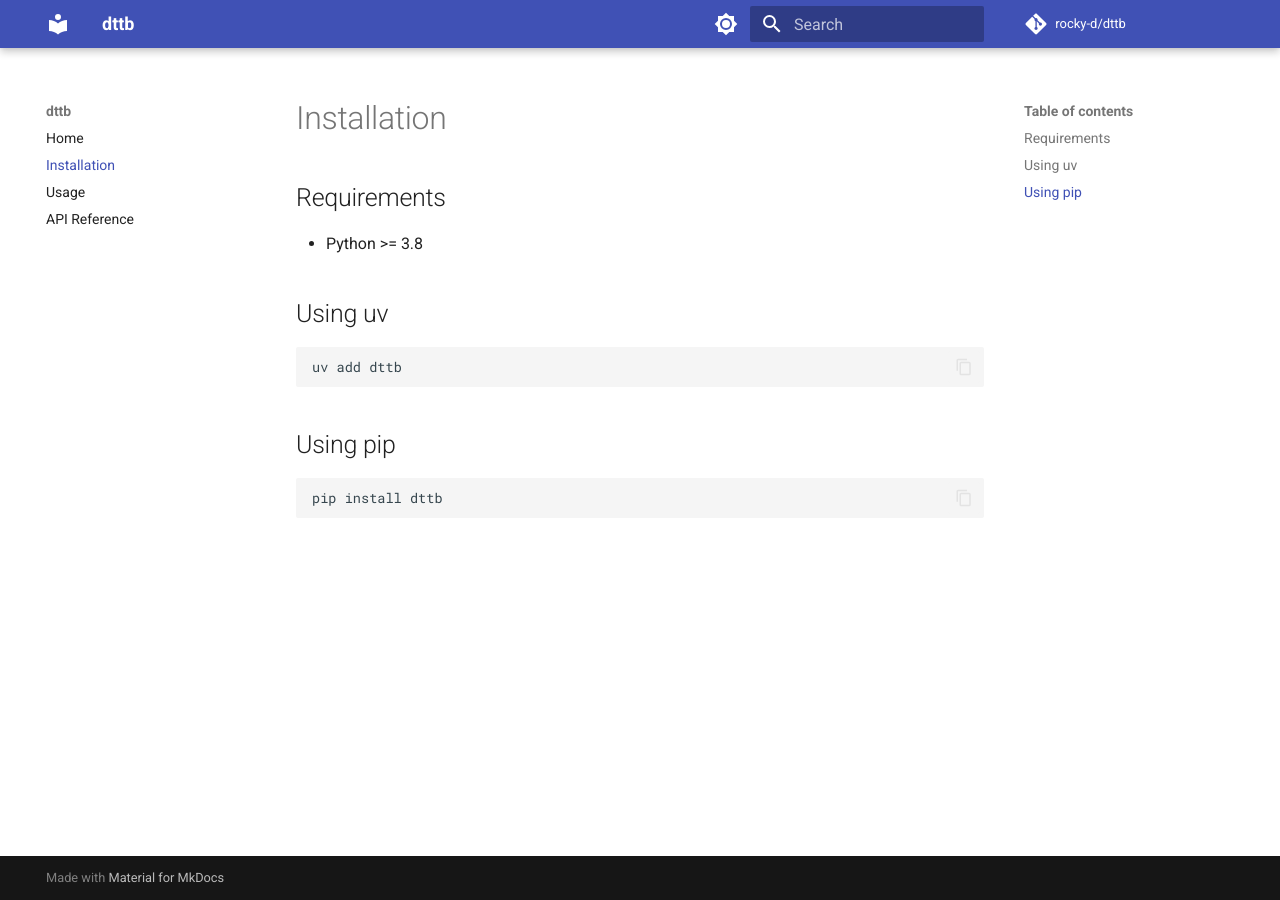
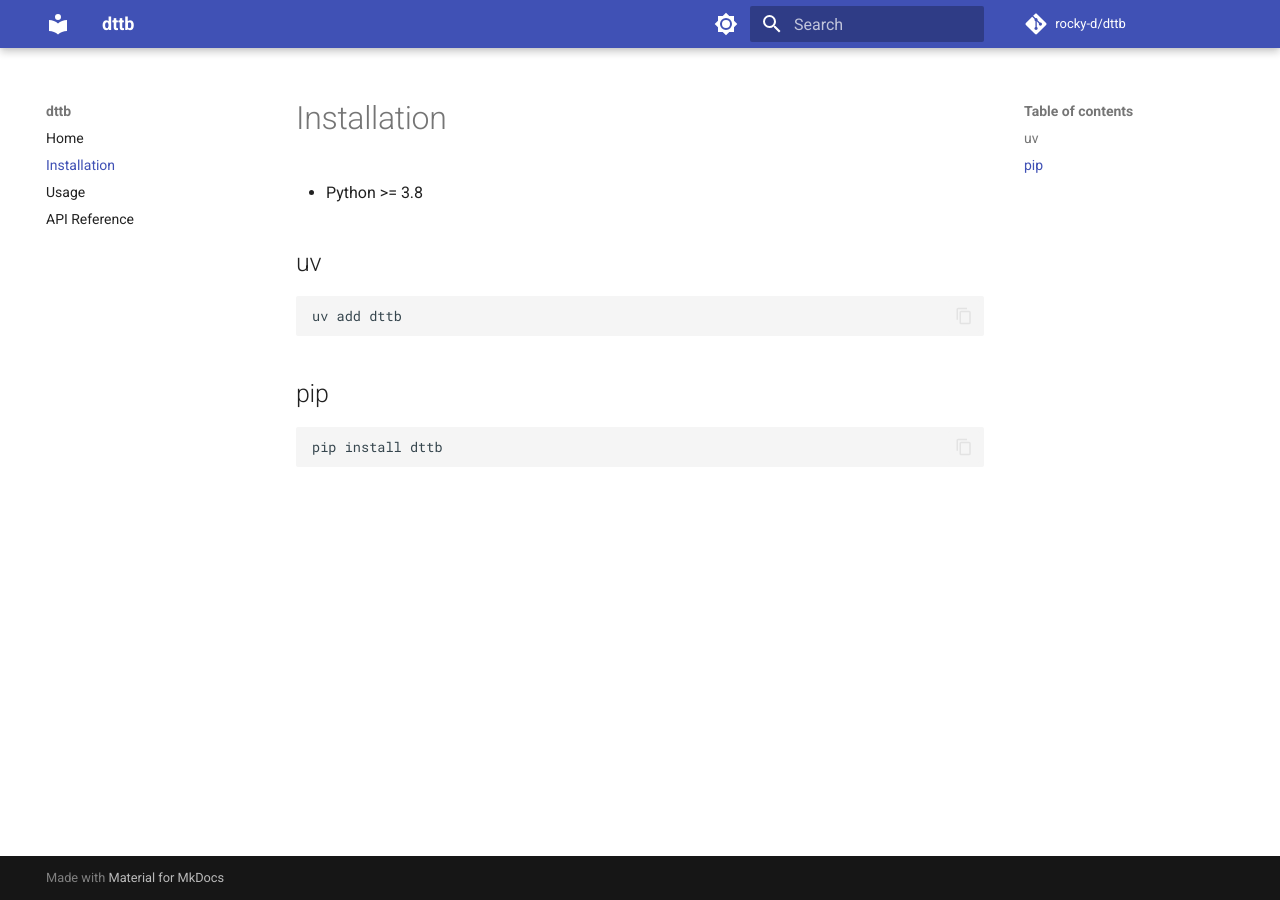
Before and after one commit to rocky-d/dttb, an MkDocs documentation site: the page built from docs/installation.md, in a window 1280 px wide. Built offline with MkDocs 1.6.1 and Material for MkDocs 9.7.7, drawn with Linux system fonts in a browser that asks for light colours; comment, search, counter and statistics services are not loaded.

Commit message:
docs: update installation

````diff
--- a/docs/installation.md
+++ b/docs/installation.md
@@ -1,16 +1,14 @@
 # Installation
-
-## Requirements
 
 - Python >= 3.8
 
-## Using uv
+## uv
 
 ```sh
 uv add dttb
 ```
 
-## Using pip
+## pip
 
 ```sh
 pip install dttb
````
Also changed, not shown: README.md (+4 -2 lines).
